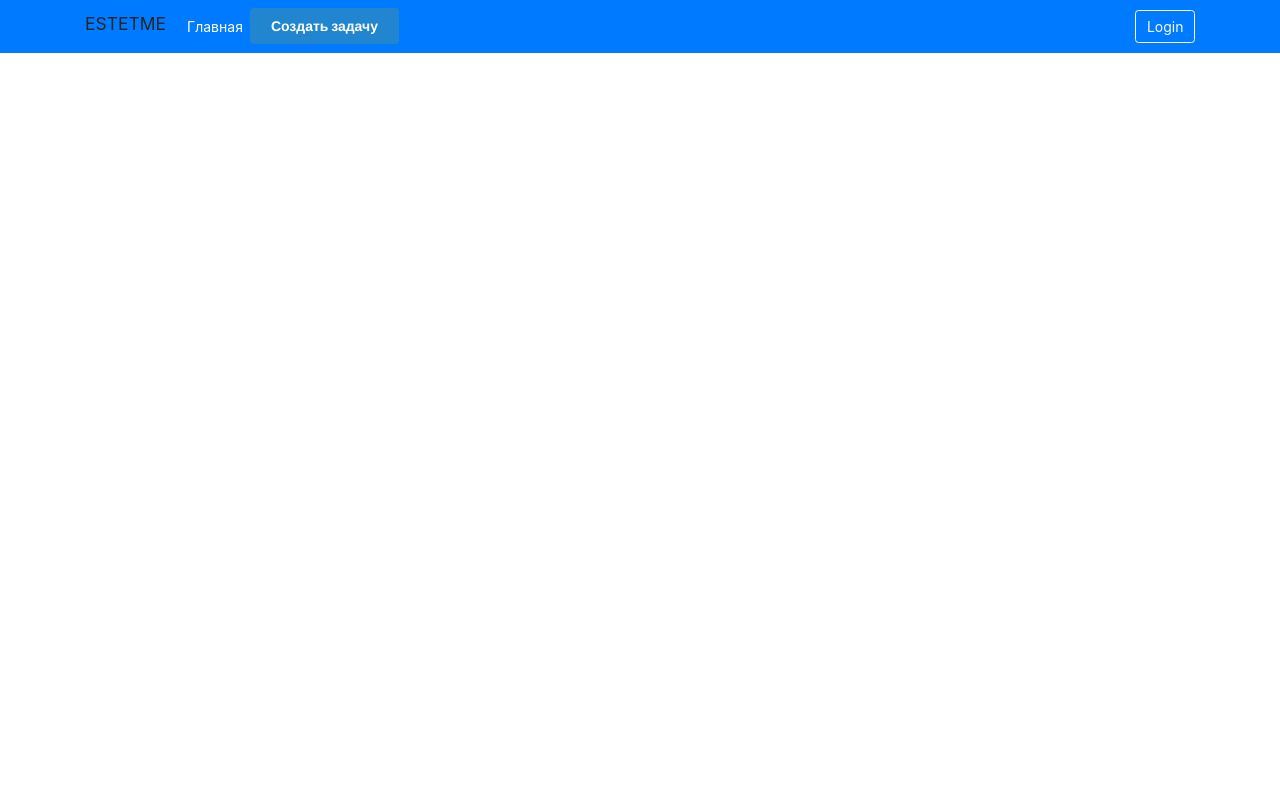
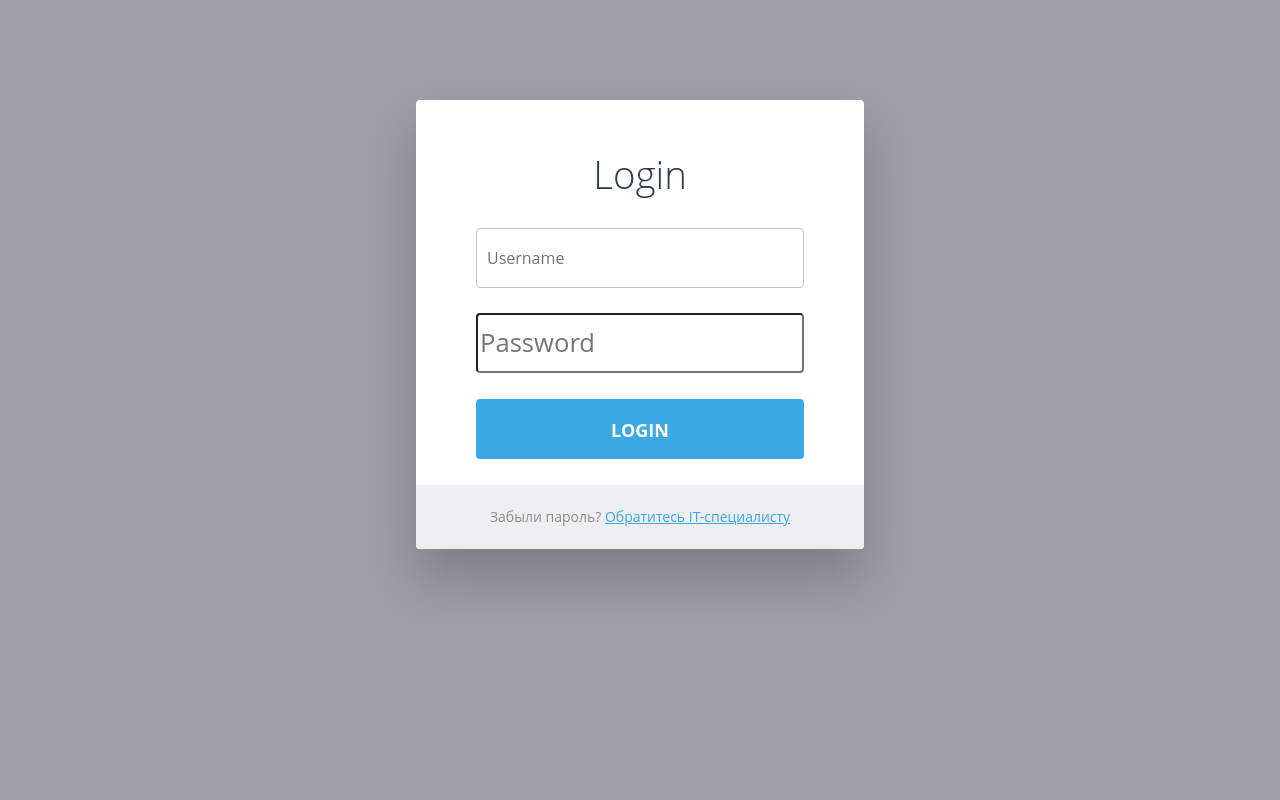
Before and after one commit to jaman-bala/estetme_app, a Django app: page / in a window 1280 px wide. Run offline with Django 4.2, Linux system fonts and the light colour scheme; data that the repository does not hold is empty; some libraries are stand-ins or nearby versions.

Commit message:
add new templates

```diff
--- /dev/null
+++ b/estetmeapp/account/forms.py
@@ -0,0 +1,10 @@
+from django import forms
+
+
+class LoginForm(forms.Form):
+    username = forms.CharField(widget=forms.TextInput(
+        attrs={"class": "form-control", "placeholder": "Username"}
+    ))
+    password = forms.CharField(widget=forms.PasswordInput(
+        attrs={"class": "form-control", "placeholder": "Password"}
+    ))
--- /dev/null
+++ b/estetmeapp/account/templates/account.html
@@ -0,0 +1,35 @@
+<!DOCTYPE html>
+<html lang="en" >
+<head>
+  {% load static %}
+  <meta charset="UTF-8">
+  <title>EstEtmE</title>
+  <link rel="stylesheet" href="https://cdnjs.cloudflare.com/ajax/libs/normalize/5.0.0/normalize.min.css">
+  <link rel="stylesheet" href="{% static './src/css/account.css' %}" media="screen">
+
+</head>
+<body>
+
+<div id="login-form-wrap">
+  <h2>Login</h2>
+  <form id="login-form"  action="" method="POST">
+    {% csrf_token %}
+    <p>
+      {{form.username}}
+    <i class="validation"><span></span><span></span></i>
+    </p>
+    <p>{{form.password}}
+    <i class="validation"><span></span><span></span></i>
+    </p>
+    <p>
+    <input type="submit" id="login" value="Login">
+    </p>
+  </form>
+  <div id="create-account-wrap">
+    <p>Забыли пароль? <a href="#">Обратитесь IT-специалисту</a><p>
+  </div>
+</div>
+
+
+</body>
+</html>
--- a/estetmeapp/account/urls.py
+++ b/estetmeapp/account/urls.py
@@ -1,10 +1,12 @@
 from django.contrib.auth.views import LoginView, LogoutView
 from django.urls import path
+from .views import sign_in, error
 
 
 urlpatterns = [
-    # ...
+    path("", sign_in, name="sign_in"),
+    path("error/", error, name="error"),
     path('login/', LoginView.as_view(), name='login'),
     path('logout/', LogoutView.as_view(), name='logout'),
-    # ...
+
 ]
--- a/estetmeapp/account/views.py
+++ b/estetmeapp/account/views.py
@@ -1,3 +1,31 @@
-from django.shortcuts import render
+from django.shortcuts import render, redirect
+from django.contrib.auth import authenticate, login
+from .forms import LoginForm
 
-# Create your views here.
+
+def sign_in(request):
+    if request.method == "POST":
+        form = LoginForm(request.POST)
+        if form.is_valid():
+            data = form.cleaned_data
+            user = authenticate(
+                username=data['username'],
+                password=data['password']
+            )
+            if user is not None:
+                if user.is_active:
+                    login(request, user)
+                    return redirect('index')
+                else:
+                    return redirect('error')
+            else:
+                return redirect('error')
+
+    else:
+        form = LoginForm()
+
+    return render(request, 'account.html', {"form": form})
+
+
+def error(request):
+    return render (request, 'error404.html')
--- a/estetmeapp/estetmeapp/urls.py
+++ b/estetmeapp/estetmeapp/urls.py
@@ -1,12 +1,14 @@
 from django.contrib import admin
+from django.contrib.auth.views import LogoutView
 from django.urls import path, include
 from django.conf import settings
 from django.conf.urls.static import static
 
 urlpatterns = [
     path('admin/', admin.site.urls),
-    path('', include('estetmepanel.urls')),
-    path('/login', include('account.urls')),
+    path('/index', include('estetmepanel.urls')),
+    path('', include('account.urls')),
+    path('logout/', LogoutView.as_view(next_page='login'), name='logout'),
 
     path('ckeditor/', include('ckeditor_uploader.urls')),
 ]
--- a/estetmeapp/estetmepanel/models.py
+++ b/estetmeapp/estetmepanel/models.py
@@ -9,7 +9,7 @@ class Panel(models.Model):
     title = models.CharField('Тема задачи', max_length=500)
     descriptions = models.TextField('Опишите вопрос')
     file = models.FileField('Вложение файла', upload_to='./src/file/')
-    date = models.DateTimeField('Дата публикации')
+    date = models.DateTimeField('Дата публикации', auto_now=True)
     created = models.DateField(verbose_name="Срок задачи")
     is_complete = models.BooleanField('Завершено', default=False)
 
--- /dev/null
+++ b/estetmeapp/estetmepanel/static/src/css/account.css
@@ -0,0 +1,155 @@
+body {
+  background-color: #9f9da7;
+  font-size: 1.6rem;
+  font-family: "Open Sans", sans-serif;
+  color: #2b3e51;
+}
+
+h2 {
+  font-weight: 300;
+  text-align: center;
+}
+
+p {
+  position: relative;
+}
+
+a,
+a:link,
+a:visited,
+a:active {
+  color: #3ca9e2;
+  -webkit-transition: all 0.2s ease;
+  transition: all 0.2s ease;
+}
+a:focus, a:hover,
+a:link:focus,
+a:link:hover,
+a:visited:focus,
+a:visited:hover,
+a:active:focus,
+a:active:hover {
+  color: #329dd5;
+  -webkit-transition: all 0.2s ease;
+  transition: all 0.2s ease;
+}
+
+#login-form-wrap {
+  background-color: #fff;
+  width: 35%;
+  margin: 100px auto;
+  text-align: center;
+  padding: 20px 0 0 0;
+  border-radius: 4px;
+  box-shadow: 0px 30px 50px 0px rgba(0, 0, 0, 0.2);
+}
+
+#login-form {
+  padding: 0 60px;
+}
+
+input {
+  display: block;
+  box-sizing: border-box;
+  width: 100%;
+  outline: none;
+  height: 60px;
+  line-height: 60px;
+  border-radius: 4px;
+}
+
+input[type="text"],
+input[type="email"] {
+  width: 100%;
+  padding: 0 0 0 10px;
+  margin: 0;
+  color: #8a8b8e;
+  border: 1px solid #c2c0ca;
+  font-style: normal;
+  font-size: 16px;
+  -webkit-appearance: none;
+     -moz-appearance: none;
+          appearance: none;
+  position: relative;
+  display: inline-block;
+  background: none;
+}
+input[type="text"]:focus,
+input[type="email"]:focus {
+  border-color: #3ca9e2;
+}
+input[type="text"]:focus:invalid,
+input[type="email"]:focus:invalid {
+  color: #cc1e2b;
+  border-color: #cc1e2b;
+}
+input[type="text"]:valid ~ .validation,
+input[type="email"]:valid ~ .validation {
+  display: block;
+  border-color: #0C0;
+}
+input[type="text"]:valid ~ .validation span,
+input[type="email"]:valid ~ .validation span {
+  background: #0C0;
+  position: absolute;
+  border-radius: 6px;
+}
+input[type="text"]:valid ~ .validation span:first-child,
+input[type="email"]:valid ~ .validation span:first-child {
+  top: 30px;
+  left: 14px;
+  width: 20px;
+  height: 3px;
+  -webkit-transform: rotate(-45deg);
+          transform: rotate(-45deg);
+}
+input[type="text"]:valid ~ .validation span:last-child,
+input[type="email"]:valid ~ .validation span:last-child {
+  top: 35px;
+  left: 8px;
+  width: 11px;
+  height: 3px;
+  -webkit-transform: rotate(45deg);
+          transform: rotate(45deg);
+}
+
+.validation {
+  display: none;
+  position: absolute;
+  content: " ";
+  height: 60px;
+  width: 30px;
+  right: 15px;
+  top: 0px;
+}
+
+input[type="submit"] {
+  border: none;
+  display: block;
+  background-color: #3ca9e2;
+  color: #fff;
+  font-weight: bold;
+  text-transform: uppercase;
+  cursor: pointer;
+  -webkit-transition: all 0.2s ease;
+  transition: all 0.2s ease;
+  font-size: 18px;
+  position: relative;
+  display: inline-block;
+  cursor: pointer;
+  text-align: center;
+}
+input[type="submit"]:hover {
+  background-color: #329dd5;
+  -webkit-transition: all 0.2s ease;
+  transition: all 0.2s ease;
+}
+
+#create-account-wrap {
+  background-color: #eeedf1;
+  color: #8a8b8e;
+  font-size: 14px;
+  width: 100%;
+  padding: 10px 0;
+  border-radius: 0 0 4px 4px;
+}
--- a/estetmeapp/estetmepanel/templates/panel/base.html
+++ b/estetmeapp/estetmepanel/templates/panel/base.html
@@ -7,15 +7,16 @@
     <meta name="viewport"
           content="width=device-width, user-scalable=no, initial-scale=1.0, maximum-scale=1.0, minimum-scale=1.0">
     <meta http-equiv="X-UA-Compatible" content="ie=edge">
-   <title>Salam aleykum</title>
+    <title>{% block title %}ESTETME{% endblock %}</title>
 
     <link rel="stylesheet" href="https://cdn.jsdelivr.net/npm/semantic-ui@2.4.2/dist/semantic.min.css">
-    <link href="https://cdnjs.cloudflare.com/ajax/libs/font-awesome/6.0.0/css/all.min.css" rel="stylesheet" />
+    <link rel="stylesheet" href="https://cdnjs.cloudflare.com/ajax/libs/font-awesome/5.12.1/css/all.min.css"
+      integrity="sha256-mmgLkCYLUQbXn0B1SRqzHar6dCnv9oZFPEC1g1cwlkk=" crossorigin="anonymous"/>
+
     <link href="//maxcdn.bootstrapcdn.com/bootstrap/4.1.1/css/bootstrap.min.css" rel="stylesheet" id="bootstrap-css">
     <link rel="stylesheet" href="{% static 'src/css/style.css' %}">
 
-
-
+</head>
     <!-- Navbar -->
     <nav class="navbar navbar-expand-lg navbar-dark bg-primary">
         <!-- Container wrapper -->
@@ -23,7 +24,9 @@
             <a class="navbar-brand text mb-1">ESTETME</a>
 
             <!-- Toggle button -->
-        <button class="navbar-toggler text-white" type="button" data-mdb-toggle="collapse" data-mdb-target="#navbarButtonsExample" aria-controls="navbarButtonsExample" aria-expanded="false" aria-label="Toggle navigation">
+            <button class="navbar-toggler text-white" type="button" data-mdb-toggle="collapse"
+                    data-mdb-target="#navbarButtonsExample" aria-controls="navbarButtonsExample" aria-expanded="false"
+                    aria-label="Toggle navigation">
                 <i class="fas fa-bars"></i>
             </button>
 
@@ -45,28 +48,32 @@
                     </li>
                 </ul>
                 <button type="button" class="ui blue button">Создать задачу</button>
-
                 <!-- User -->
                 {% if user.is_authenticated %}
                 <div class="ml-auto">
                     <div class="dropdown p-3">
-      <a class="text-reset dropdown-toggle d-flex align-items-center hidden-arrow" href="#" id="navbarDropdownMenuLink" role="button" data-mdb-toggle="dropdown" aria-expanded="false">
-        <img src="{{ user.profile.photo.url }}" class="rounded-circle ml-5" height="45" width="45" alt="" loading="lazy" />
+                        <a class="text-reset dropdown-toggle d-flex align-items-center hidden-arrow" href="#"
+                           id="navbarDropdownMenuLink" role="button" data-mdb-toggle="dropdown" aria-expanded="false">
+                            <img src="{{ user.profile.photo.url }}"
+                                     class="shadow-1-strong rounded-circle ml-4" alt="avatar 1"
+                                     style="width: 55px; height: 45;">
                         </a>
                         <p class="text-white ml-0 mb-0">{{ user.profile.first_name }} {{ user.profile.last_name }}</p>
                         <ul class="dropdown-menu dropdown-menu-end" aria-labelledby="navbarDropdownMenuLink">
                             <li><a class="dropdown-item" href="#">My profile</a></li>
                             <li><a class="dropdown-item" href="#">Settings</a></li>
-        <li><a class="dropdown-item" href="{% url 'logout' %}">Logout</a></li>
+                            <li><a class="dropdown-item" href="{% url 'sign_in' %}">Logout</a></li>
                         </ul>
                     </div>
                 </div>
                 {% else %}
-  <a href="{% url 'login' %}" class="btn btn-outline-light ml-auto">Login</a>
+                <a href="{% url 'sign_in' %}" class="btn btn-outline-light ml-auto">Login</a>
                 {% endif %}
 
 
                 <!-- Container wrapper -->
+            </div>
+        </div>
     </nav>
 </head>
 <body>
--- a/estetmeapp/estetmepanel/templates/panel/index.html
+++ b/estetmeapp/estetmepanel/templates/panel/index.html
@@ -2,24 +2,81 @@
 {% load static %}
 {% block content %}
 
-<div style="margin-top: 50px;" class="ui container">
+<div class="container mt-5">
+    <div class="col-md-12 col-12 col-sm-12">
+        <div class="card">
+            <div class="card-header">
+                <h4>Задачи</h4>
+            </div>
+            <div class="card-body">
+
+                <div class="table-responsive">
+                    <table class="table table-striped">
+
+                        <tbody>
+                        <tr>
+                            <th class="text-center">
+                                <div>
+                                    <p>№</p>
+                                </div>
+                            </th>
+                            <th>Организатор</th>
+                            <th>Название задачи</th>
+                            <th>Статус</th>
+                            <th>Срок до:</th>
+                            <th>Участники</th>
+                            <th>Действие</th>
+                        </tr>
                         {% for todo in todo_list %}
-<div class="ui segment">
-    <p class="ui big header"><img
-        src="{% static './src/images/icons8-заголовок-50.png' %}"
-        > {{ todo.title }}</p>
-
+                        <tr>
+                            <td class="p-0 text-center">
+                                <div class="mt-4">
+                                    <p>{{ todo.id }}</p>
+                                </div>
+                            </td>
+                            <th>
+                                <img src="{{ user.profile.photo.url }}"
+                                     class="shadow-1-strong rounded-circle" alt="avatar 1"
+                                     style="width: 55px; height: auto;">
+                                <span class="ms-2">{{user.profile.first_name}} {{user.profile.last_name}}</span>
+                            </th>
+                            <td class="align-middle">
+                                <span>{{ todo.title }}</span>
+                            </td>
+                            <td class="align-middle">
                                 {% if todo.is_complete == False %}
-    <span class="ui gray label">Не завершено</span>
+                                <span class="ui black label">Не завершено</span>
                                 <a class="ui primary basic button" href="{% url 'update' todo_id=todo.id %}">Закрыть</a>
                                 {% else %}
                                 <span class="ui green label">Завершено</span>
                                 <a class="ui blue button" href="{% url 'update' todo_id=todo.id %}">Открыть</a>
                                 {% endif %}
-    <a class="ui negative basic button" href="{% url 'delete' todo_id=todo.id %}">Удалить</a>
+                            </td>
+                            <td><p class="ui clue text"> {{ todo.created }}</p></td>
+                            <td>
+                                <img src="{{ user.profile.photo.url }}"
+                                     class="shadow-1-strong rounded-circle" alt="avatar 1"
+                                     style="width: 55px; height: auto;">
+                            </td>
+                            <td>
+                                <a class="ui blue button" data-toggle="tooltip" title="" data-original-title="Edit"><i
+                                        class="fas fa-pencil-alt"></i></a>
+                                <a class="ui blue button" data-toggle="tooltip" title=""
+                                   href="{% url 'delete' todo_id=todo.id %}"
+                                   data-confirm="Are You Sure?|This action can not be undone. Do you want to continue?"
+                                   data-confirm-yes="alert('Deleted')" data-original-title="Delete"><i
+                                        class="fas fa-trash"></i></a>
+                            </td>
+                        </tr>
+                        {% endfor %}
+                        </tbody>
+
+                    </table>
+                </div>
+            </div>
+        </div>
+    </div>
 </div>
 
-{% endfor %}
-</div>
 
 {% endblock content %}
--- a/estetmeapp/estetmepanel/views.py
+++ b/estetmeapp/estetmepanel/views.py
@@ -1,11 +1,14 @@
 from django.shortcuts import render, redirect
 from django.views.decorators.csrf import csrf_exempt
 from django.views.decorators.http import require_http_methods
+from django.contrib.auth.decorators import login_required
+
 
 from .models import Panel
 from .forms import CreateForm
 
 
+@login_required
 def index(request):
     todos = Panel.objects.all()
     return render(request, 'panel/index.html', {'todo_list': todos})
@@ -26,7 +29,7 @@ def add(request):
             'form': form,
             'error': error
         }
-    return render(request, 'panel/index.html')
+    return render(request, 'panel/index.html', {"data": data})
 
 
 def update(request, todo_id):
```
Also changed, not shown: estetmeapp/account/templates/error404.html (added, +40 -0 lines), estetmeapp/estetmepanel/forms.py (+6 -2 lines), estetmeapp/estetmepanel/static/src/css/error.css (added, +34 -0 lines), estetmeapp/estetmepanel/static/src/js/style.js (+8 -0 lines), estetmeapp/estetmepanel/templates/panel/create.html (added, +19 -0 lines), estetmeapp/estetmepanel/static/src/css/style.css (line endings or trailing spaces), estetmeapp/estetmepanel/static/src/js/account.js (added), 1 other file. Lines whose indentation alone changed are shown as unchanged.
